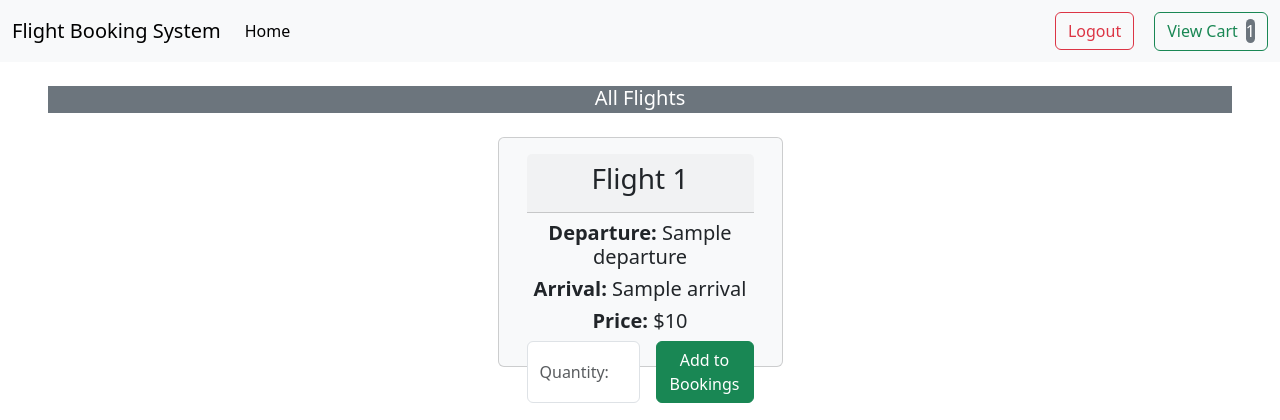
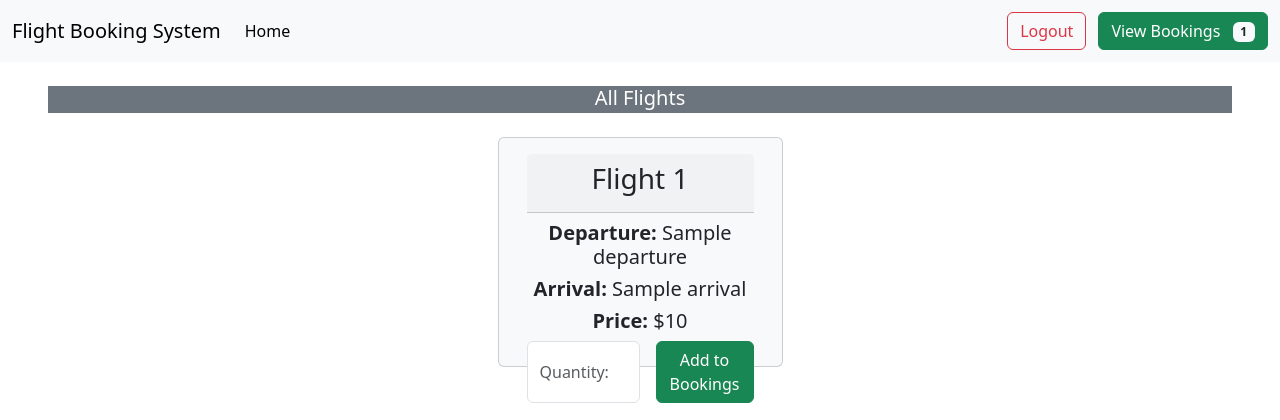
Before and after one commit to samtsa094/Flight-Booking-System, a Flask app: template templates/flights.html in a window 1280 px wide. Shown: the top 420 px of the page. Run offline with Flask 3, Linux system fonts and the light colour scheme; the template is opened without the code that fills it: most values are stand-ins (such as "Sample title", 1, 10 or a date in 2020); some libraries are stand-ins or nearby versions.

Commit message:
Updated flights.html.

```diff
--- a/templates/flights.html
+++ b/templates/flights.html
@@ -27,7 +27,7 @@
                 </span>
                 <span>
                     <form action="/view_bookings" method="post">
-                        <button type="submit" class="d-flex justify-content-center btn btn-outline-success ms-2" style="height:39px">View Cart <font class="bg-secondary ms-2 rounded-2" style="color: white;">{{bookings_count}}</font></button>
+                        <a href="/view_bookings" class="btn btn-success">View Bookings <span class="badge bg-light text-dark ms-2">{{bookings_count}}</span></a>
                     </form>
                 </span>
             </div>
```
